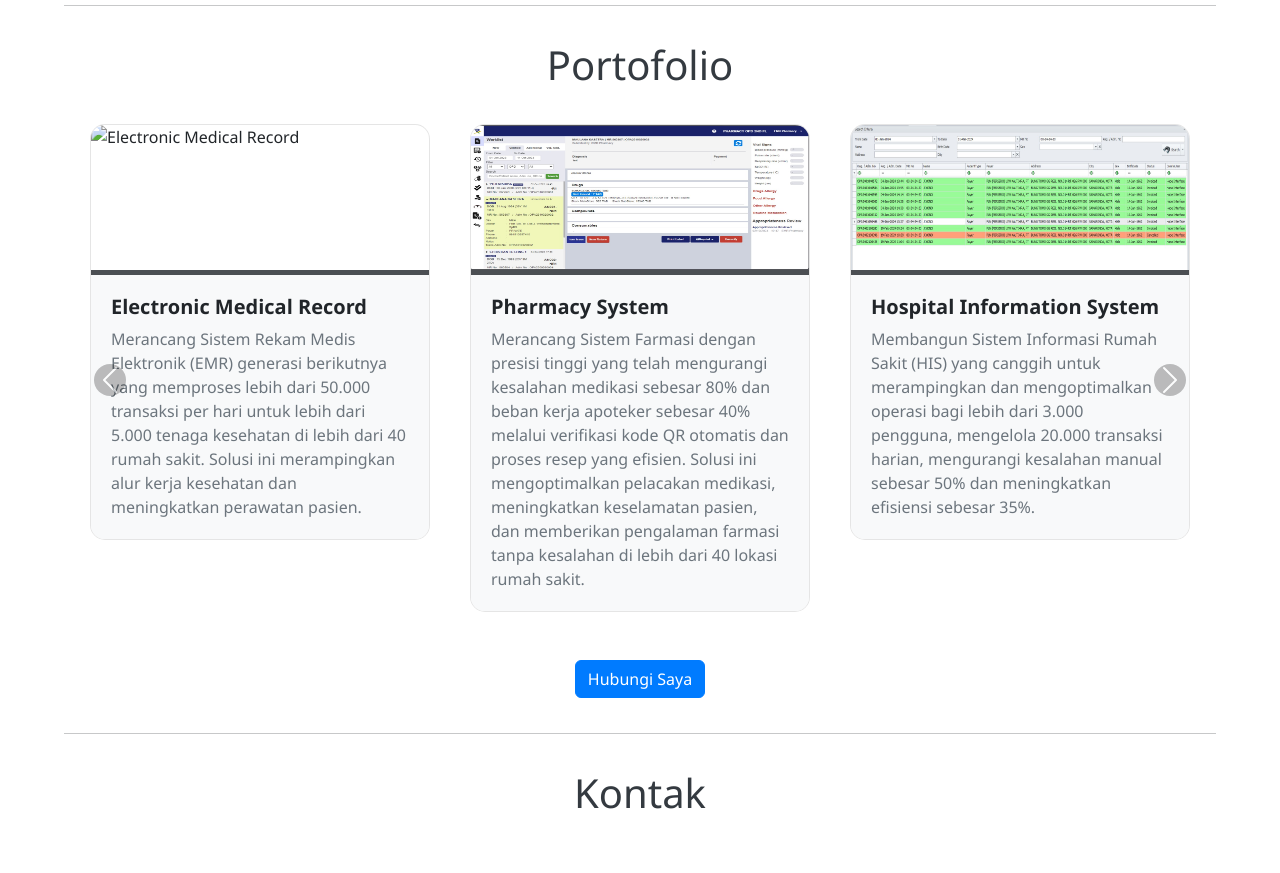
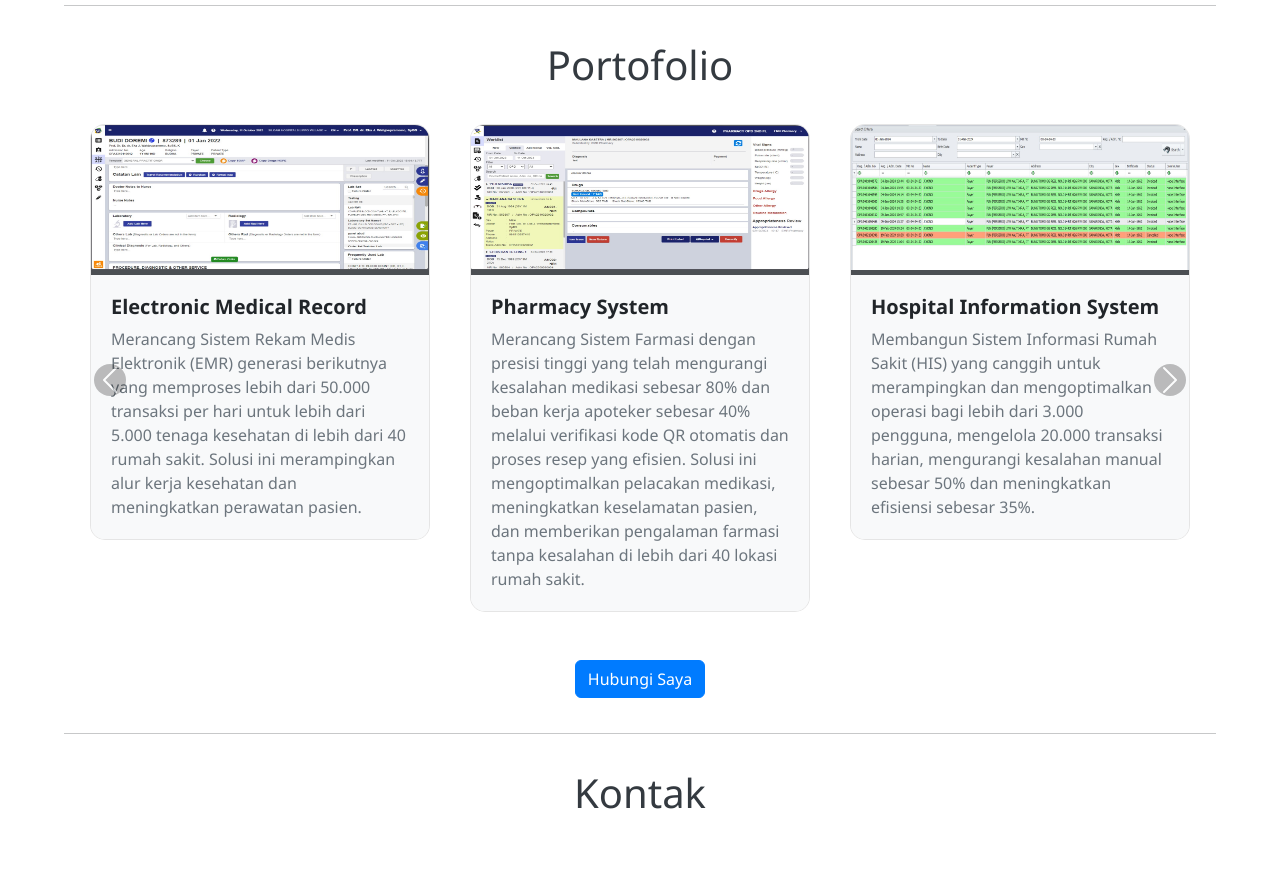
Before and after one commit to chrispentha/my-portfolio, a plain HTML site: page index-indo.html in a window 1280 px wide. Shown: the part 1700-2573 px from the top of the page. Drawn offline with Linux system fonts and the light colour scheme.

Commit message:
Update Portfolio 1. Edit missing image

```diff
--- a/index-indo.html
+++ b/index-indo.html
@@ -387,7 +387,7 @@
                                     <!-- Project 1 -->
                                     <div class="col-md-4 mb-4">
                                         <div class="card">
-                                            <img src="project1.jpg" class="card-img-top" alt="Electronic Medical Record">
+                                            <img src="assets/emr-doctor.jpg" class="card-img-top" alt="Electronic Medical Record">
                                             <div class="card-body">
                                                 <h5 class="card-title">
                                                     Electronic Medical Record
```
